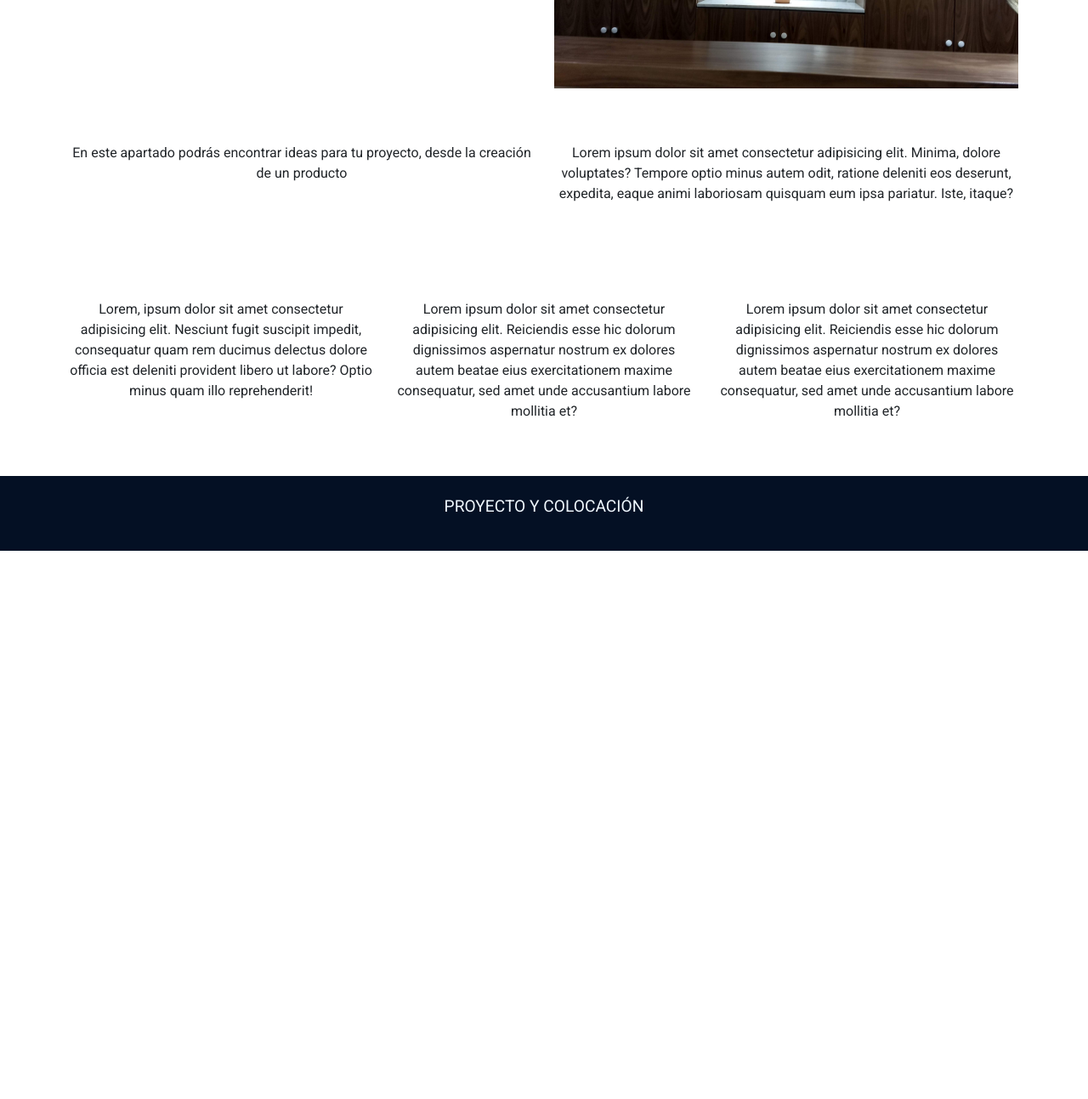
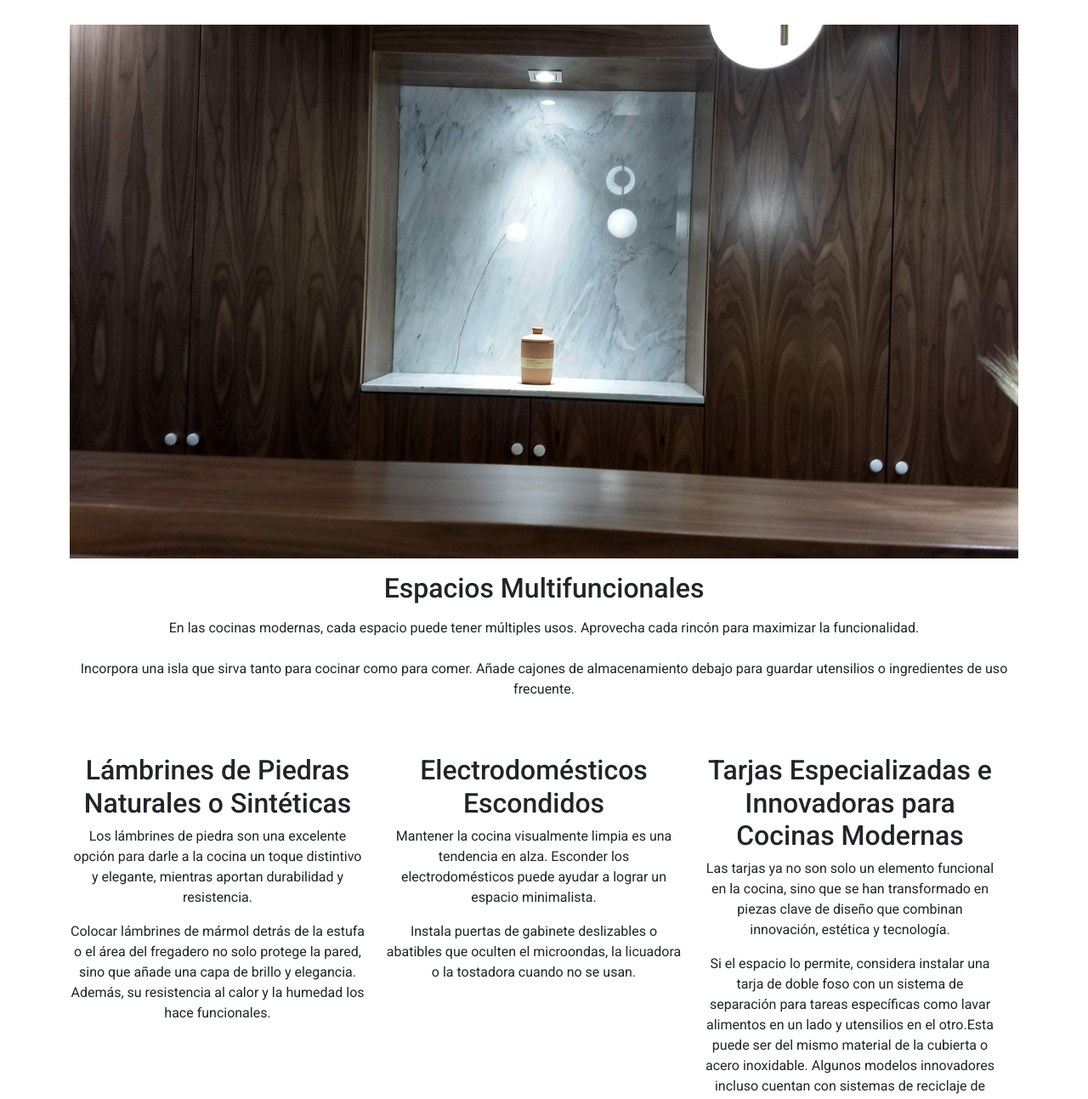
Before and after one commit to L-S-DJ/pre-entrega-2-silva-de-jesus, a plain HTML site: page pages/ideas.html in a window 1280 px wide. Shown: the part 307-1600 px from the top of the page at 85% size. Before the commit the page ends 955 px from the top, so only its background shows below. Drawn offline with nearby package versions, Linux system fonts and the light colour scheme.

Commit message:
Remplazo al lorem de la pagina de ideas

```diff
--- a/pages/ideas.html
+++ b/pages/ideas.html
@@ -37,45 +37,64 @@
     </header>
 
     <main class="m-ideas">
+        <h1 class="text-center my-5">IDEAS PARA TU COCINA</h1>
         <section class="container text-center">
             <div class="row">
-                <div class="col-md-6 col-12 text-center d-flex align-items-center">
-                    <h1 class="">Ideas para tu proyecto</h1>
+                <div class="col-md-6 ">
+                    <h2>Iluminación Decorativa</h2>
                 </div>
                 <div class="col-md-6 col-12">
+                    <p>La iluminación no solo es funcional, sino también decorativa. Elegir el tipo correcto de lámparas y luces puede cambiar completamente el ambiente de la cocina</p>
+                </div>
+            </div>
+
+            <div class="row">
+                <div class="col-md-12">
                     <img src="../img/img_portafolio/img-1.jpg" alt="" class="img-fluid justify-content-center mx-auto my-3">
                 </div>
             </div>
 
-            <div class="row my-5">
-                <div class="col-md-6 col-12">
-                    <p>
-                        En este apartado podrás encontrar ideas para tu proyecto, desde la creación de un producto
-                    </p>
-                </div>
-                <div class="col-md-6 col-12">
-                    <p>
-                        Lorem ipsum dolor sit amet consectetur adipisicing elit. Minima, dolore voluptates? Tempore optio minus autem odit, ratione deleniti eos deserunt, expedita, eaque animi laboriosam quisquam eum ipsa pariatur. Iste, itaque?
-                    </p>
-                </div>
+            <div class="row">
+                <div class="col-12">
+                    <h2> Espacios Multifuncionales</h2>
+                    <div class=" col-12 text-center">
+                        <p></p>
+                            En las cocinas modernas, cada espacio puede tener múltiples usos. Aprovecha cada rincón para maximizar la funcionalidad.
+                            <br> <br>
+                            Incorpora una isla que sirva tanto para cocinar como para comer. Añade cajones de almacenamiento debajo para guardar utensilios o ingredientes de uso frecuente.
+                        </p>
+                    </div>
             </div>
+
 
             <div class="row ">
                 <div class="col-md-4 col-12 my-5">
+                    <h2>Lámbrines de Piedras Naturales o Sintéticas</h2>
                     <p>
-                        Lorem, ipsum dolor sit amet consectetur adipisicing elit. Nesciunt fugit suscipit impedit, consequatur quam rem ducimus delectus dolore officia est deleniti provident libero ut labore? Optio minus quam illo reprehenderit!
+                        Los lámbrines de piedra son una excelente opción para darle a la cocina un toque distintivo y elegante, mientras aportan durabilidad y resistencia.
+                    </p>
+                    <p>
+                        Colocar lámbrines de mármol detrás de la estufa o el área del fregadero no solo protege la pared, sino que añade una capa de brillo y elegancia. Además, su resistencia al calor y la humedad los hace funcionales.
                     </p>
                 </div>
 
                 <div class="col-md-4 col-12 my-5">
+                    <h2 >Electrodomésticos Escondidos</h2>
                     <p>
-                        Lorem ipsum dolor sit amet consectetur adipisicing elit. Reiciendis esse hic dolorum dignissimos aspernatur nostrum ex dolores autem beatae eius exercitationem maxime consequatur, sed amet unde accusantium labore mollitia et?
+                        Mantener la cocina visualmente limpia es una tendencia en alza. Esconder los electrodomésticos puede ayudar a lograr un espacio minimalista.
+                    </p>
+                    <p>
+                        Instala puertas de gabinete deslizables o abatibles que oculten el microondas, la licuadora o la tostadora cuando no se usan.
                     </p>
                 </div>
 
                 <div class="col-md-4 col-12 my-5">
+                    <h2>Tarjas Especializadas e Innovadoras para Cocinas Modernas</h2>
                     <p>
-                        Lorem ipsum dolor sit amet consectetur adipisicing elit. Reiciendis esse hic dolorum dignissimos aspernatur nostrum ex dolores autem beatae eius exercitationem maxime consequatur, sed amet unde accusantium labore mollitia et?
+                        Las tarjas ya no son solo un elemento funcional en la cocina, sino que se han transformado en piezas clave de diseño que combinan innovación, estética y tecnología.
+                    </p>
+                    <p>
+                        Si el espacio lo permite, considera instalar una tarja de doble foso con un sistema de separación para tareas específicas como lavar alimentos en un lado y utensilios en el otro.Esta puede ser del mismo material de la cubierta o acero inoxidable. Algunos modelos innovadores incluso cuentan con sistemas de reciclaje de agua que la filtran para tareas como el riego de plantas.
                     </p>
                 </div>
 
--- a/scss/pages/_footer-header.scss
+++ b/scss/pages/_footer-header.scss
@@ -27,7 +27,6 @@ header{
 
 footer{
     @include header-footer($height:11vh);
-
     div{
         p{
             font-size: 1.2rem;
```
Also changed, not shown: pages/presupuesto.html (+1 -1 lines).
